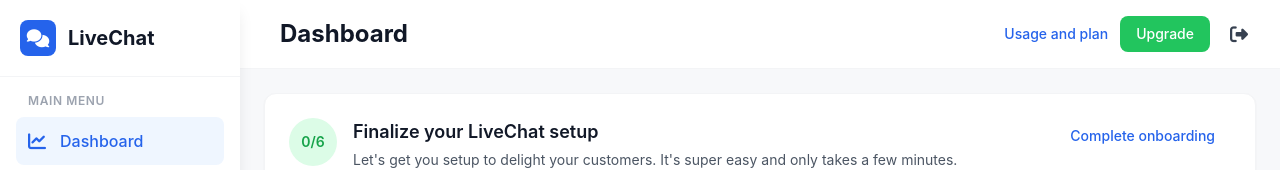
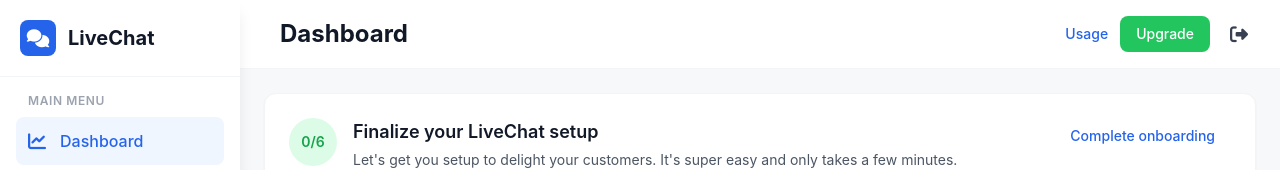
Before and after one commit to codedwebltd/livechat-tidu-, a React (Create React App) app: page / in a window 1280 px wide. Shown: the top 170 px of the page. Built offline with nearby package versions, Linux system fonts and the light colour scheme; sample sign-in values are in the browser's storage.

Commit message:
fixed base url mismatch production issue

```diff
--- a/src/components/layouts/Header.jsx
+++ b/src/components/layouts/Header.jsx
@@ -18,7 +18,7 @@
         </div>
         <div className="flex items-center space-x-2 md:space-x-3">
           <a href="#" className="text-blue-600 hover:underline text-sm font-medium">
-            Usage and plan
+            Usage
           </a>
           <button className="bg-green-500 hover:bg-green-600 text-white px-4 py-2 rounded-lg font-medium text-sm transition">
             Upgrade
```
